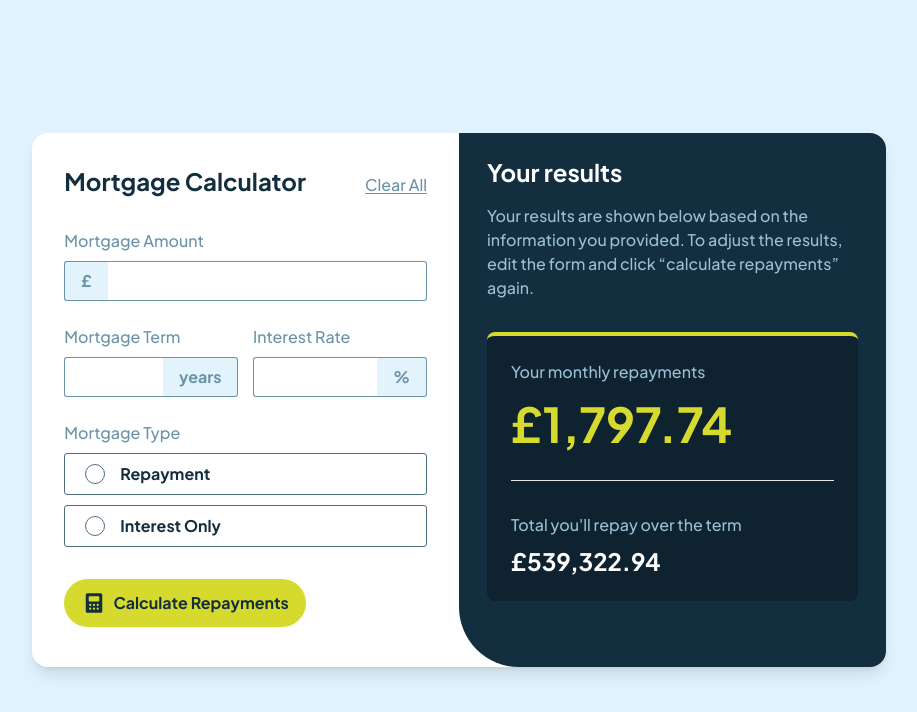
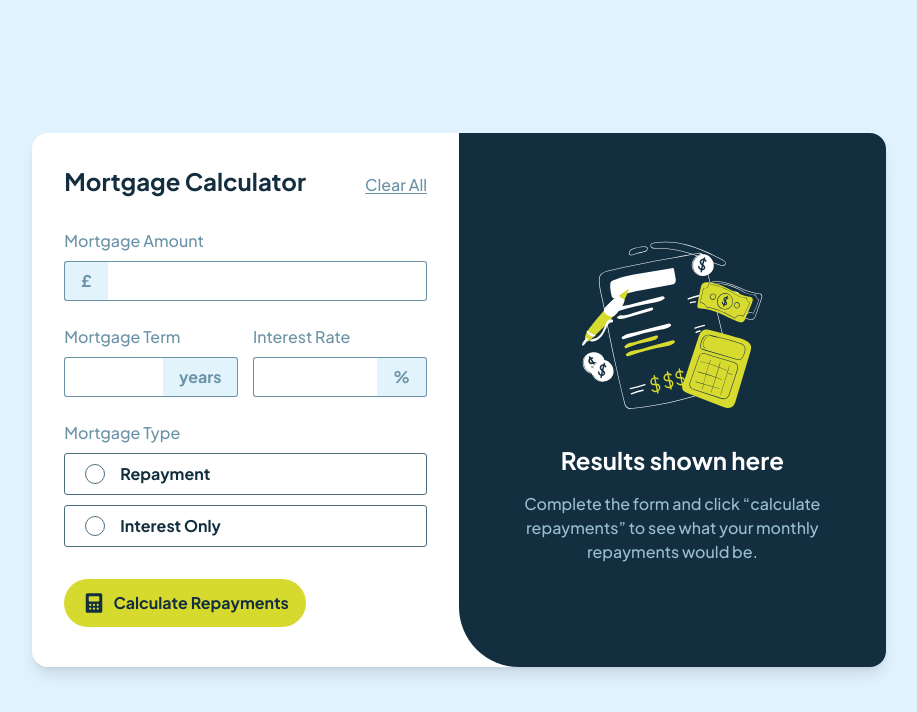
Before and after one commit to Abaljerind/mortgage-repayment-calculator, a website: page index.html in a window 1280 px wide. Shown: the whole page, without its empty margins (181-1098 px from the left). Drawn offline with Linux system fonts and the light colour scheme.

Commit message:
edit hidden utility back to no result

```diff
--- a/index.html
+++ b/index.html
@@ -180,7 +180,7 @@
       <aside
         class="bg-neutral-slate-900 px-4 py-6 lg:m-0 lg:flex lg:items-center lg:justify-center lg:rounded-bl-[60px]"
       >
-        <div class="mb-1 mt-1 hidden" id="zero-result">
+        <div class="mb-1 mt-1" id="zero-result">
           <div class="mb-4 flex justify-center">
             <img
               src="./assets/images/illustration-empty.svg"
@@ -198,7 +198,7 @@
             </p>
           </div>
         </div>
-        <div class="mb-1 mt-1 sm:px-3 sm:py-4 lg:-mt-10" id="results">
+        <div class="mb-1 mt-1 hidden sm:px-3 sm:py-4 lg:-mt-10" id="results">
           <div class="mb-4 lg:mb-8">
             <h3 class="mb-2 text-xl font-bold text-white sm:text-2xl lg:mb-4">
               Your results
```
